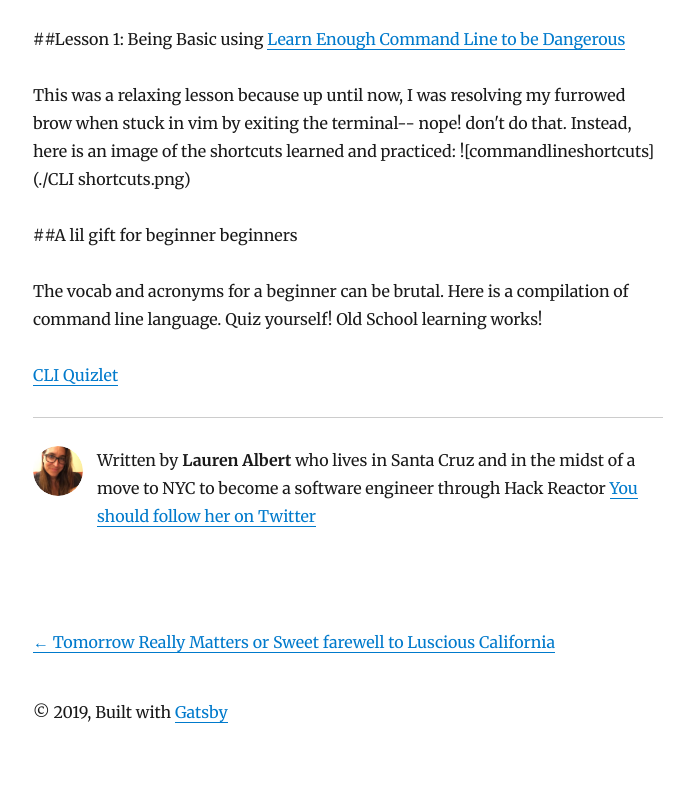
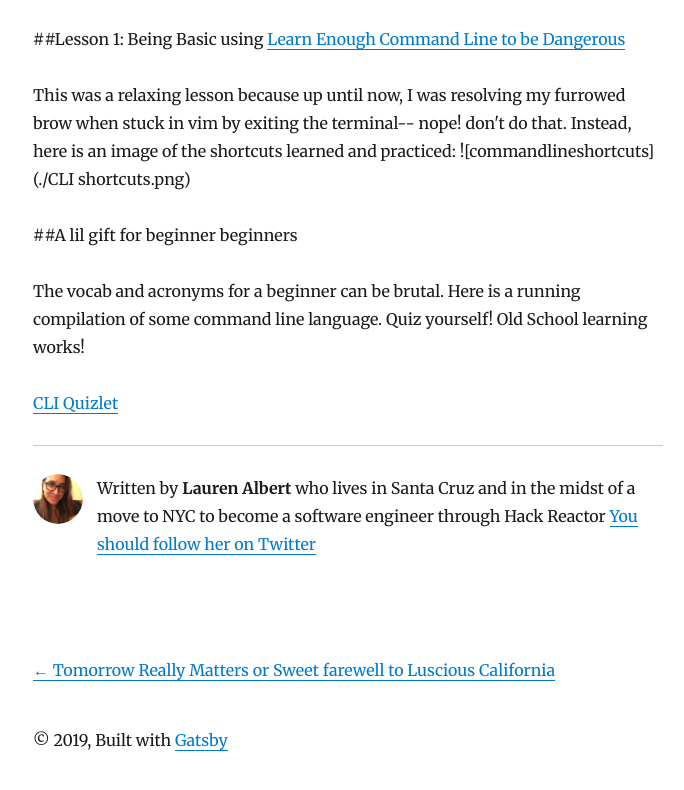
Before and after one commit to pleaseonthekeys/my-blog-starter, a Gatsby site: page /hi-folks/ in a window 1280 px wide. Shown: the part 1413-2203 px from the top of the page, without its empty margins (292-976 px from the left). Before the commit the page ends 2181 px from the top, so only its background shows below. Built offline with nearby package versions, Linux system fonts and the light colour scheme; Gatsby itself is replaced by a stand-in of ours; some packages are replaced by stand-ins of ours.

Commit message:
edited quizlet section in hi-folks

```diff
--- a/content/blog/hi-folks/index.md
+++ b/content/blog/hi-folks/index.md
@@ -20,6 +20,6 @@ This was a relaxing lesson because up until now, I was resolving my furrowed bro
 
 ##A lil gift for beginner beginners
 
-The vocab and acronyms for a beginner can be brutal. Here is a compilation of command line language. Quiz yourself! Old School learning works!
+The vocab and acronyms for a beginner can be brutal. Here is a running compilation of some command line language. Quiz yourself! Old School learning works!
 
 [CLI Quizlet](https://quizlet.com/_6ulj8p)
```
